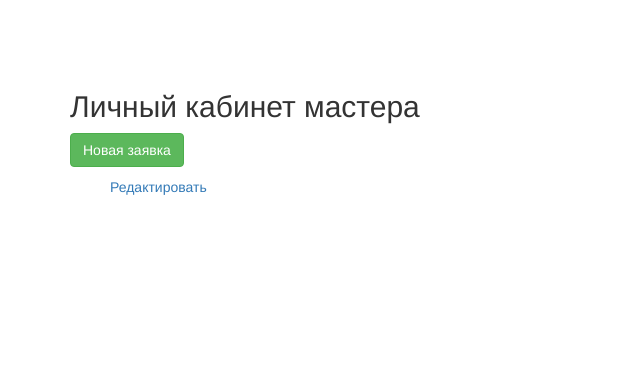
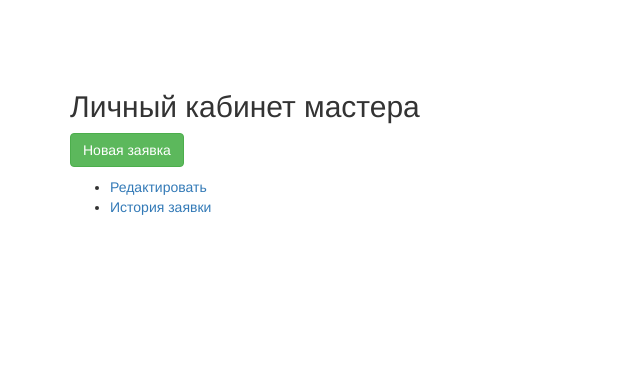
Before and after one commit to vkabachenko/smp-portal, a Yii app: template views/master/index.php in a window 1280 px wide. Shown: the top 376 px of the page, without its empty margins (0-640 px from the left). Run offline with PHP 8.4 and a stand-in for Yii, Linux system fonts and the light colour scheme; the template is opened without the code that fills it, so the values that code supplies are empty; some libraries are stand-ins or nearby versions.

Commit message:
bid history - grid

```diff
--- a/views/master/index.php
+++ b/views/master/index.php
@@ -34,7 +34,7 @@ $this->params['breadcrumbs'][] = $this->title;
                     'value' => function ($model) {
                         /* @var $model app\models\Bid */
                         $text = date('d.m.Y', strtotime($model->created_at));
-                        $html = Html::a($text, '#', ['class' => 'bid-item', 'data-id' => $model->id, 'style' => 'cursor: pointer;']);
+                        $html = Html::a($text, '#', ['class' => 'bid-item', 'data-id' => $model->id]);
                         return $html;
                     },
                 ],
@@ -43,7 +43,7 @@ $this->params['breadcrumbs'][] = $this->title;
                     'format' => 'raw',
                     'value' => function ($model) {
                         /* @var $model app\models\Bid */
-                        $html = Html::tag('div', $model->manufacturer->name, ['style'=> 'min-width: 25%; white-space: normal; word-wrap: break-word']);
+                        $html = Html::tag('div', $model->manufacturer->name, ['class' => 'grid-table grid-25']);
                         return $html;
                     },
                 ],
@@ -53,7 +53,7 @@ $this->params['breadcrumbs'][] = $this->title;
                     'value' => function ($model) {
                         /* @var $model app\models\Bid */
                         $text = $model->brand_id ? $model->brand->name : '';
-                        $html = Html::tag('div', $text, ['style'=> 'min-width: 25%; white-space: normal; word-wrap: break-word']);
+                        $html = Html::tag('div', $text, ['class' => 'grid-table grid-25']);
                         return $html;
                     },
                 ],
@@ -63,7 +63,7 @@ $this->params['breadcrumbs'][] = $this->title;
                     'value' => function ($model) {
                         /* @var $model app\models\Bid */
                         $text = $model->brand_model_id ? $model->brandModel->name : $model->brand_model_name;
-                        $html = Html::tag('div', $text, ['style'=> 'min-width: 25%; white-space: normal; word-wrap: break-word']);
+                        $html = Html::tag('div', $text, ['class' => 'grid-table grid-25']);
                         return $html;
                     },
                 ],
@@ -88,10 +88,13 @@ Modal::begin([
 ]);
 ?>
 
-    <ul style="list-style: none;">
+    <ul class="bid-menu"">
         <li>
             <?= Html::a('Редактировать', ['update', 'id' => 0], ['class' => 'bid-update-item']); ?>
-         </li>
+        </li>
+        <li>
+            <?= Html::a('История заявки', ['bid-history/index', 'bidId' => 0], ['class' => 'bid-history-item']); ?>
+        </li>
     </ul>
 
 
@@ -100,15 +103,24 @@ Modal::begin([
 <?php
 
     $script = <<<JS
+    $(function() {
+        $('.bid-item').click(function(evt) {
+            evt.preventDefault();
 
-    $('.bid-item').click(function(evt) {
-        evt.preventDefault();
+            var modal = $('#bid-modal');
+            var id = $(this).data('id');
 
-        var modal = $('#bid-modal');
-        var updateHref = modal.find('.bid-update-item').attr('href');
-        updateHref = updateHref.slice(0, -1) + $(this).data('id');
-        modal.find('.bid-update-item').attr('href', updateHref);
-        modal.modal('show');
+            updateHref(modal, id, '.bid-update-item');
+            updateHref(modal, id, '.bid-history-item');
+
+            modal.modal('show');
+        });
+
+        function updateHref(modal, id, selector) {
+            var href = modal.find(selector).attr('href');
+            href = href.slice(0, -1) + id;
+            modal.find(selector).attr('href', href);
+        }
     });
 JS;
 
```
